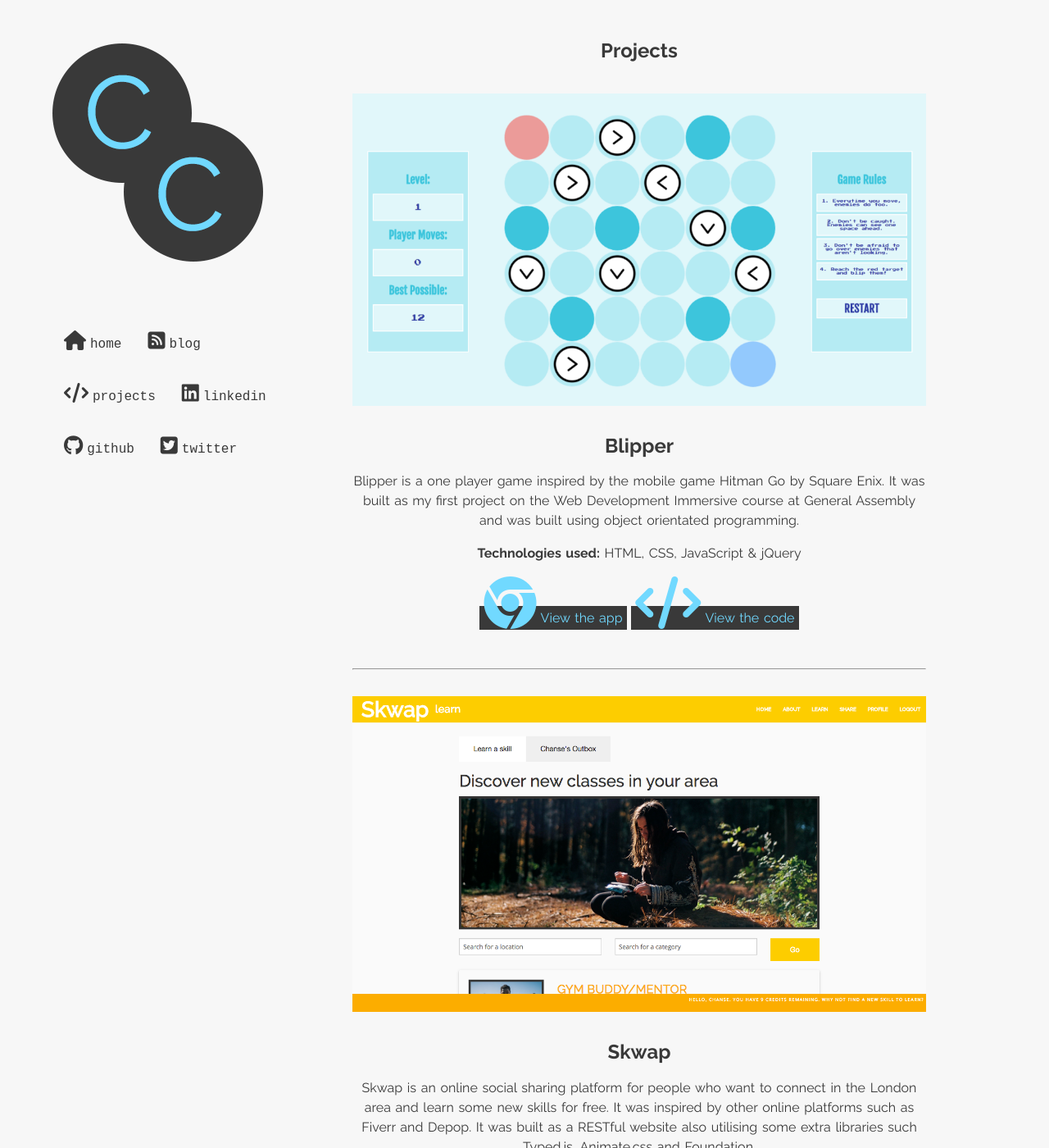
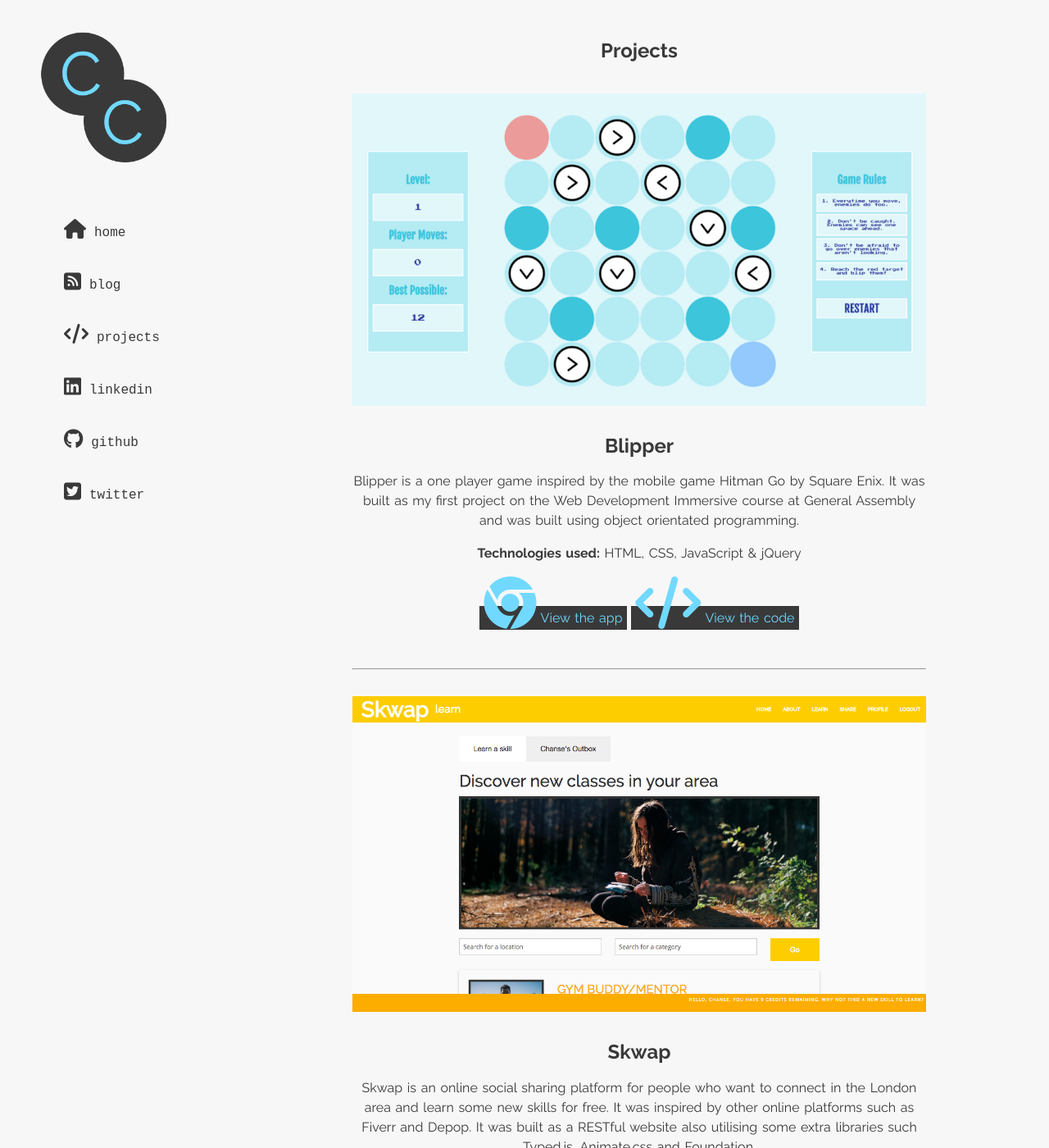
Before and after one commit to chansecampbell/chansecampbell.github.io, a Jekyll site: the page built from projects/index.html, in a window 1280 px wide and 1400 px high. Shown: the whole window at 82% size. Built offline with Jekyll 4.4.1, drawn with Linux system fonts in a browser that asks for light colours; nearby versions of some CDN libraries.

Commit message:
Updated the sidebar on desktops.

```diff
--- a/css/styles.css
+++ b/css/styles.css
@@ -21,6 +21,7 @@ h1, h2, h3, h4 {
 .sidebar {
   padding-top: 20px;
   position: fixed;
+  width: 200px;
 }
 
 .logo {
@@ -68,9 +69,23 @@ a {
 
 span.fa {
   font-size: 1.5em;
-  padding-right: 5px;
+  padding-right: 10px;
   color: #393939;
 }
+
+span.fa:hover {
+  color: #6f6f6f;
+  text-decoration-line: none;
+}
+
+span.nav-text:hover {
+  text-decoration-style: none;
+  color: #71d9ff;
+}
+
+/*.nav-inner a:hover {
+
+}*/
 
 #profile-box {
 text-align: center;
```
